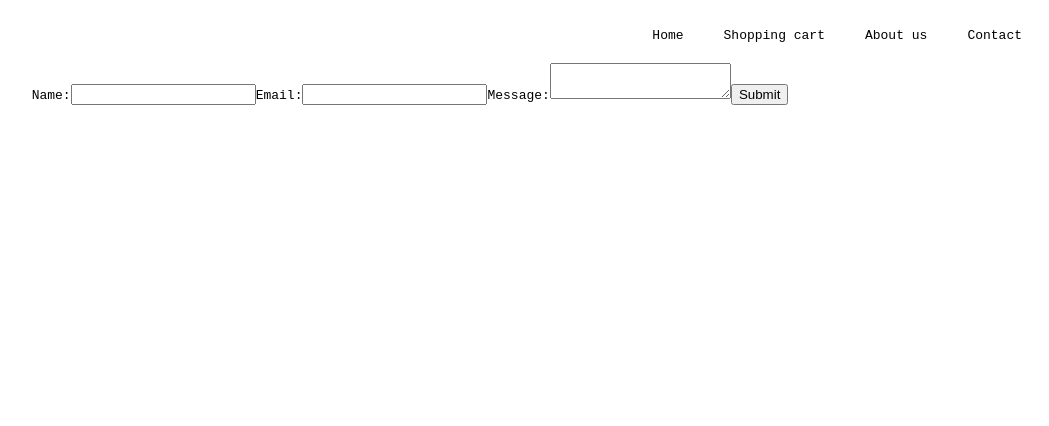
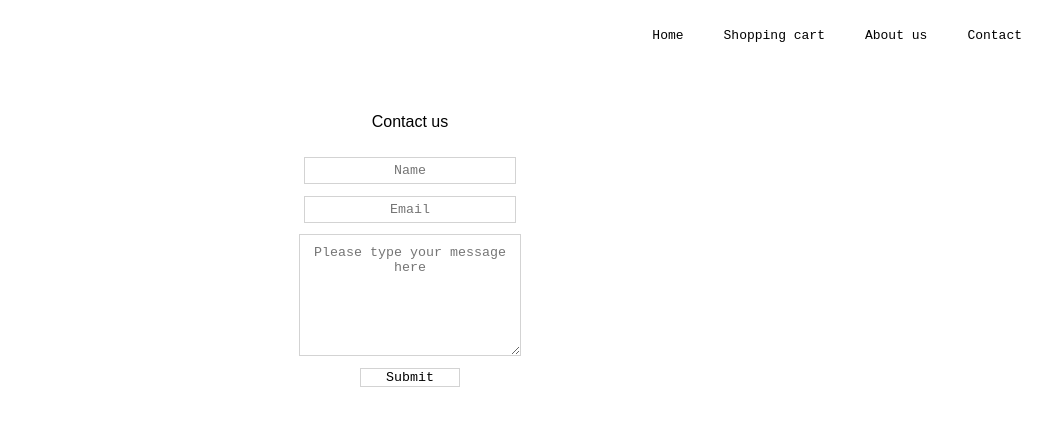
Before and after one commit to alvyjudy/alexwebsite, a React app: page /contact in a window 1280 px wide. Shown: the top 426 px of the page, without its empty margins (230-1279 px from the left). Built offline with nearby package versions, Linux system fonts and the light colour scheme.

Commit message:
added css for contact page

```diff
--- a/src/components/Contact.js
+++ b/src/components/Contact.js
@@ -29,34 +29,46 @@ class Contact extends React.Component {
 
   render(){
     return(
+      <div>
         <form
           onSubmit={this.handleSubmit}
           className={styles.FormContainer}>
 
-        <label>Name:</label>
+          <div className={styles.FormTitle}>
+            Contact us
+          </div>
+
           <input
             type="username"
             value={this.state.username}
             onChange={this.handleChange}
+            placeholder="Name"
+            className = {styles.FormFieldSmall}
           />
 
-        <label>Email:</label>
           <input
             type="email"
             value={this.state.email}
             onChange={this.handleChange}
+            placeholder="Email"
+            className = {styles.FormFieldSmall}
           />
 
-        <label>Message:</label>
           <textarea
             type="message"
             value={this.state.message}
             onChange={this.handleChange}
+            placeholder="Please type your message here"
+            className={styles.FormFieldBig}
           />
 
-      <input type="submit" value="Submit" />
+        <input
+          type="submit"
+          value="Submit"
+          className={styles.SubmitButton}
+        />
         </form>
-
+      </div>
     )
 
   }
--- a/src/stylesheets/Contact.module.css
+++ b/src/stylesheets/Contact.module.css
@@ -1,3 +1,38 @@
+.FormTitle {
+  font-family: sans-serif;
+  text-align: center;
+  margin: 20px;
+}
+
 .FormContainer {
+  margin: 30px;
+  height: 300px;
+  display: flex;
+  flex-direction: column;
+  justify-content: space-between;
+}
+
+.FormFieldSmall {
   composes: OverallAppearance from "./Shared.module.css";
+  margin: auto;
+  width: 200px;
+  padding: 5px;
+  border: 1px solid LightGray;
 }
+
+.FormFieldBig {
+  composes: OverallAppearance from "./Shared.module.css";
+  border: 1px solid LightGray;
+  width: 200px;
+  height: 100px;
+  padding: 10px;
+  margin: auto;
+}
+
+.SubmitButton {
+  composes: OverallAppearance from "./Shared.module.css";
+  width: 100px;
+  margin: auto;
+  border: 1px solid lightgray;
+  background-color: white;
+}
```
Lines whose indentation alone changed are shown as unchanged.
